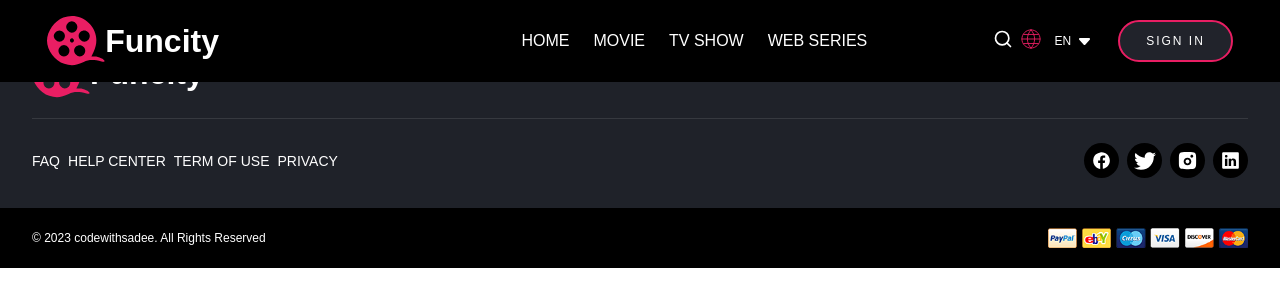
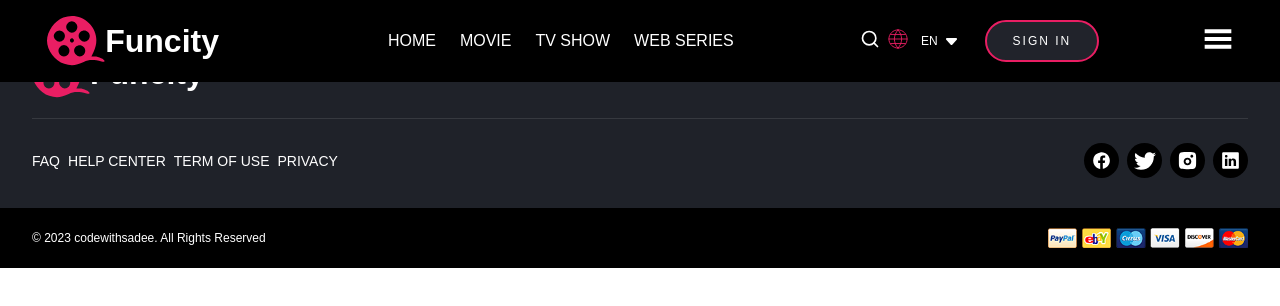
Before and after one commit to AnkitaSharma43/movie-app-react, a React (Create React App) app: page /webseries in a window 1280 px wide. Shown: the top 306 px of the page. Built offline with nearby package versions, Linux system fonts and the light colour scheme.

Commit message:
header toggle

```diff
--- a/src/component/Navbar/Navbar.css
+++ b/src/component/Navbar/Navbar.css
@@ -88,3 +88,9 @@ button.custom-select:focus .option{
 .nav-btn{
   margin-left: 15px;
 }
+
+@media (max-width:992px) {
+  .nav ul{
+    display:  none;
+  }
+}
--- a/src/component/Navbar/Navbar.js
+++ b/src/component/Navbar/Navbar.js
@@ -183,7 +183,13 @@ const Navbar = () => {
                 </button>
               </div>
             </div>
+            {/* toggle button */}
+            <div className="toggle">
+
+          <svg width="30px" height="30px" viewBox="-30.72 -30.72 1085.44 1085.44" class="icon" version="1.1" xmlns="http://www.w3.org/2000/svg" fill="#fff" stroke="#fff" stroke-width="68.608"><g id="SVGRepo_bgCarrier" stroke-width="0"></g><g id="SVGRepo_tracerCarrier" stroke-linecap="round" stroke-linejoin="round"></g><g id="SVGRepo_iconCarrier"><path d="M64 192h896v76.8H64V192z m0 281.6h896v76.8H64V473.6z m0 281.6h896V832H64v-76.8z" fill="#fff"></path></g></svg>
+        </div>
           </nav>
+
         </div>
       </header>
 
```
